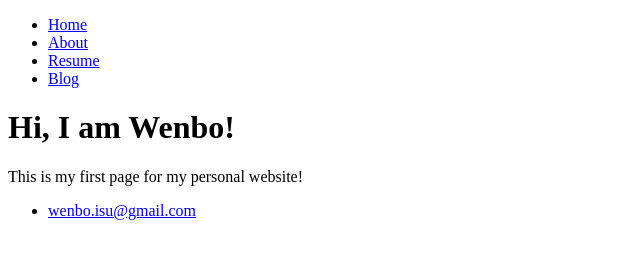
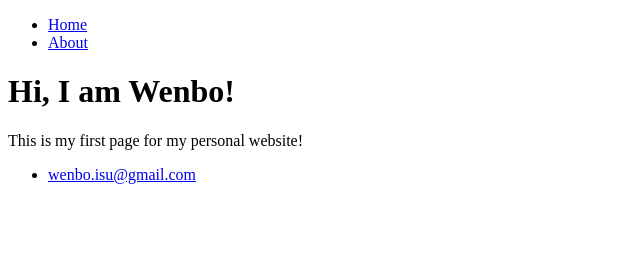
Before and after one commit to shiw006/personal-website, a plain HTML site: page index.html in a window 1280 px wide. Shown: the whole page, without its empty margins (0-640 px from the left). Drawn offline with Linux system fonts and the light colour scheme.

Commit message:
Remove blog and resume

```diff
--- a/index.html
+++ b/index.html
@@ -8,8 +8,6 @@
      <ul>
        <li><a href=”/”>Home</a></li>
        <li><a href=”/about”>About</a></li>
-       <li><a href=”/resume”>Resume</a></li>
-       <li><a href=”/blog”>Blog</a></li>
      </ul>
    </nav>
    <div class=”container”>
```
